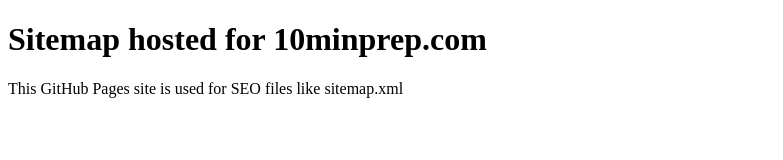
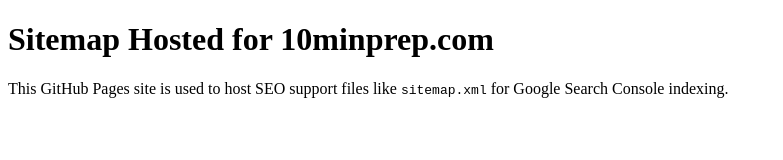
Before and after one commit to belac447/10minprep-sitemap, a plain HTML site: page index.html in a window 1280 px wide. Shown: the whole page, without its empty margins (0-783 px from the left). Drawn offline with Linux system fonts and the light colour scheme.

Commit message:
Update index.html

```diff
--- a/index.html
+++ b/index.html
@@ -3,11 +3,11 @@
 <head>
   <meta charset="UTF-8" />
   <meta name="viewport" content="width=device-width, initial-scale=1.0" />
-  <meta name="google-site-verification" content="mRerVqRa3LuySJr46qDBPuiJkv9s9o3jZ217qVoxAXo"/>
+  <meta name="google-site-verification" content="mRerVqRa3LuySJr46qDBPuiJkv9s9o3jZ217qVoxAXo" />
   <title>10minprep Sitemap</title>
 </head>
 <body>
-  <h1>Sitemap hosted for 10minprep.com</h1>
-  <p>This GitHub Pages site is used for SEO files like sitemap.xml</p>
+  <h1>Sitemap Hosted for 10minprep.com</h1>
+  <p>This GitHub Pages site is used to host SEO support files like <code>sitemap.xml</code> for Google Search Console indexing.</p>
 </body>
 </html>
```
